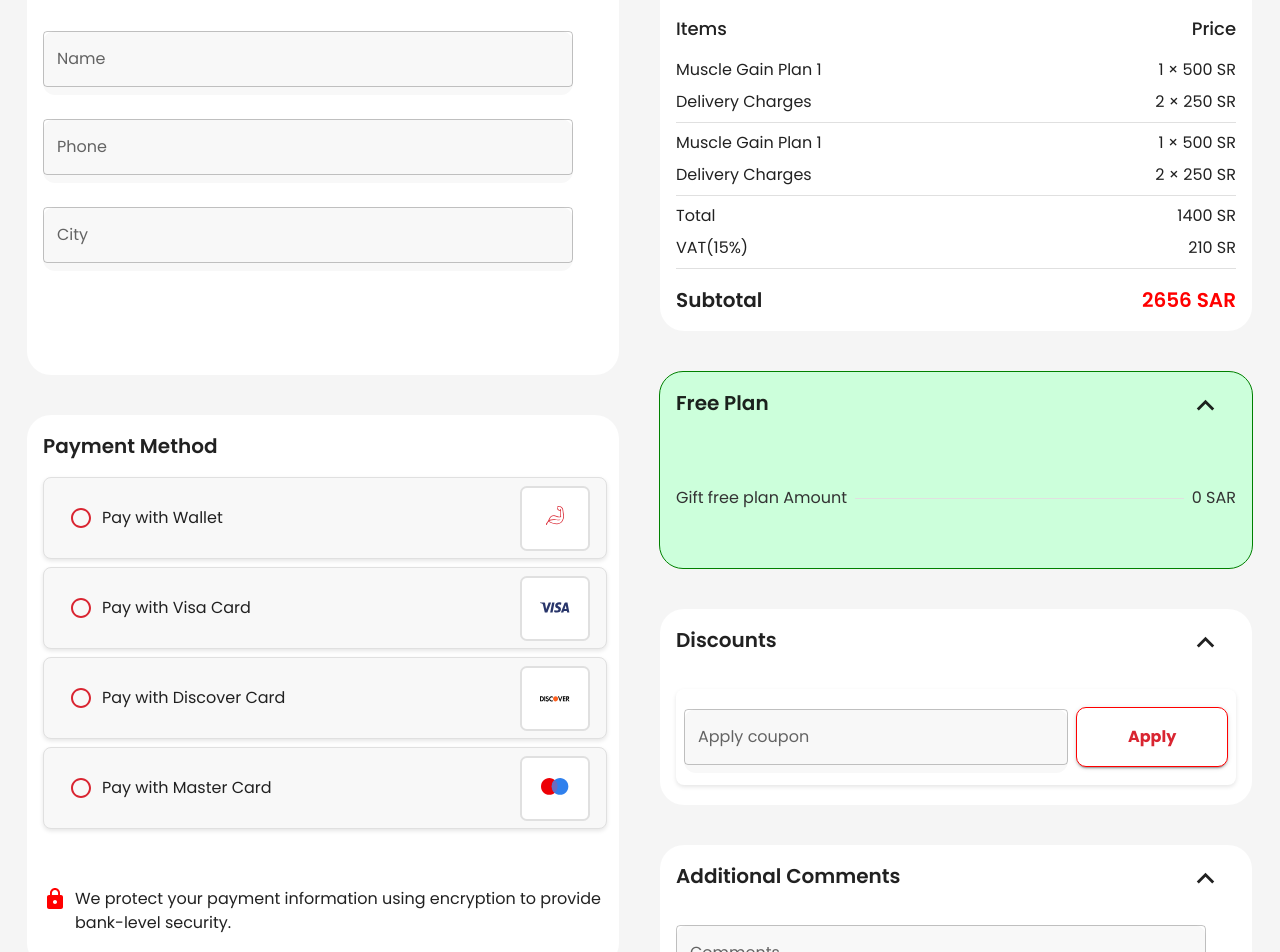
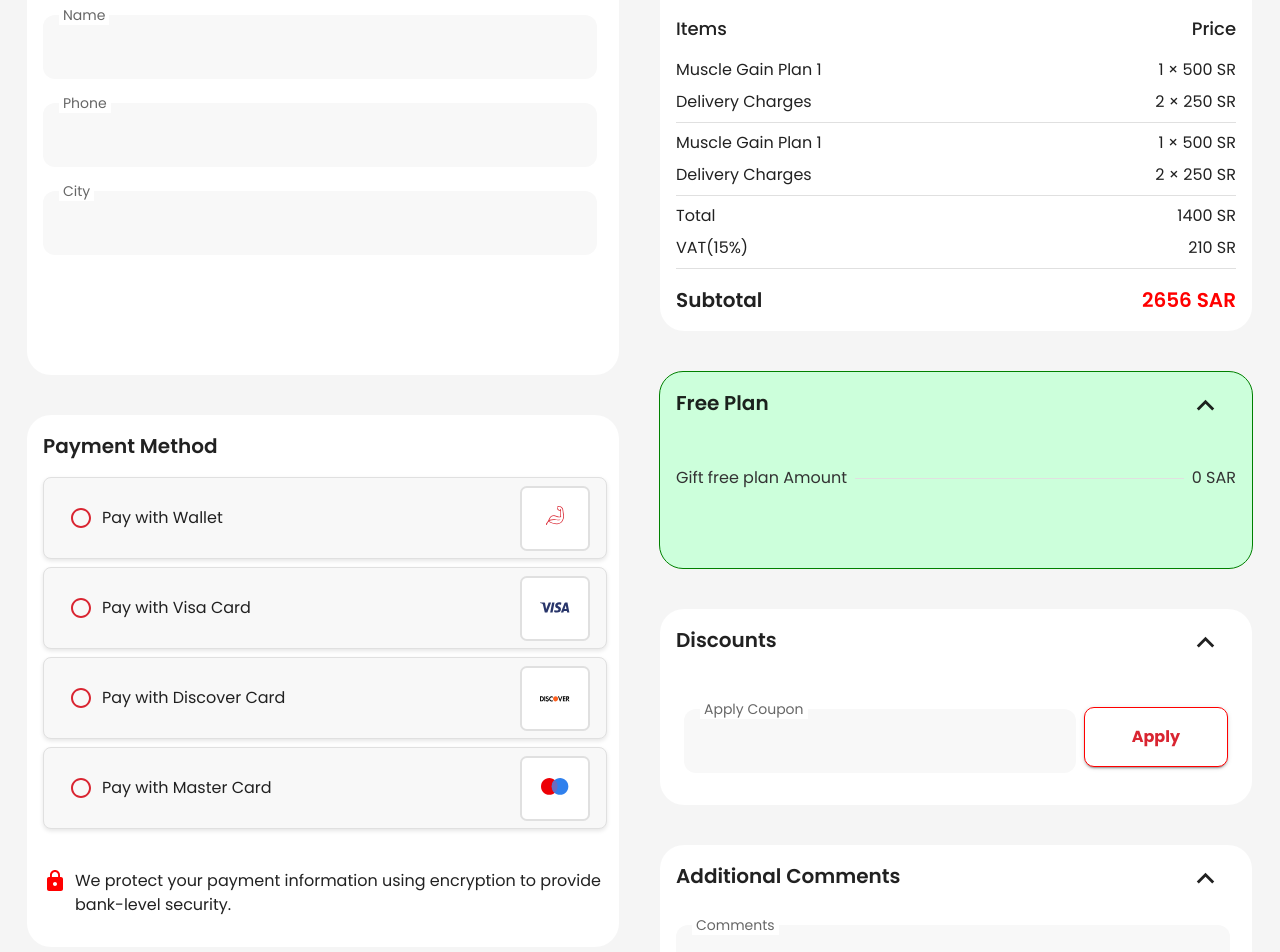
Before and after one commit to Malik-Muhammad-Ali/captainchef, a React (Vite) app: page /checkout in a window 1280 px wide. Shown: the part 280-1232 px from the top of the page. Built offline with nearby package versions, Linux system fonts and the light colour scheme.

Commit message:
updated checkout with textfields and styles

```diff
--- a/src/pages/checkout/Checkout.jsx
+++ b/src/pages/checkout/Checkout.jsx
@@ -13,10 +13,8 @@ import LockIcon from "@mui/icons-material/Lock";
 import CheckoutRightComponent from "../../components/checkoutRightComponent/CheckoutRightComponent";
 import KeyboardArrowUpIcon from "@mui/icons-material/KeyboardArrowUp";
 import KeyboardArrowDownIcon from "@mui/icons-material/KeyboardArrowDown";
-import { useNavigate } from "react-router-dom";
 
 const Checkout = () => {
-  const navigate = useNavigate();
   const [isCollapsed, setIsCollapsed] = useState(false);
 
   const toggleCollapse = () => {
@@ -33,19 +31,9 @@ const Checkout = () => {
     setCollapsedComments(!collapsedComments);
   };
   const [selectedPayment, setSelectedPayment] = useState(null);
-  const [error, setError] = useState(null);
 
   const handleSelection = (paymentMethod) => {
     setSelectedPayment(paymentMethod);
-  };
-
-  const handleNavigation = () => {
-    if (selectedPayment !== null) {
-      setError(null);
-      navigate("/mysubscriptions");
-    } else if (selectedPayment === null) {
-      setError("Please select a payment method");
-    }
   };
 
   const paymentOptions = [
@@ -111,7 +99,7 @@ const Checkout = () => {
               display: "flex",
               alignItems: "center",
               gap: "20px",
-              p: { xs: "10px", sm: "15px", md: "20px" },
+              p: { xs: "15px", sm: "15px", md: "20px" },
             }}
           >
             <IconButton
@@ -122,12 +110,11 @@ const Checkout = () => {
                 width: { xs: "48px", sm: "45px" },
                 height: { xs: "48px", sm: "45px" },
               }}
-              onClick={() => navigate(-1)}
             >
               <ArrowBackIosIcon
                 sx={{
                   color: "#000",
-                  paddingLeft: { xs: "4px", sm: "8px" },
+                  paddingLeft: { xs: "6px", sm: "8px" },
                 }}
               />
             </IconButton>
@@ -207,9 +194,29 @@ const Checkout = () => {
                   </Typography>
                 </Box>
                 <TextField
-                  maxWidth
                   label="Name"
                   margin="normal"
+                  variant="standard"
+                  InputProps={{
+                    disableUnderline: true,
+                  }}
+                  InputLabelProps={{
+                    sx: {
+                      position: "absolute",
+                      top: "-10px",
+                      left: "16px",
+                      fontSize: "14px",
+                      // color: "#757575",
+                      background: "white",
+                      padding: "0 4px",
+                      transform: "translate(0, 0)",
+                      pointerEvents: "none",
+                      "&.Mui-focused": {
+                        color: "grey",
+                      },
+                    },
+                  }}
+                  placeholder="" // Empty placeholder since the label acts as one
                   sx={{
                     width: {
                       lg: "530px",
@@ -218,34 +225,39 @@ const Checkout = () => {
                       xs: "313px",
                     },
                     height: { lg: "64px", md: "64px", sm: "56px", xs: "63px" },
-                    top: "16px",
-                    borderRadius: "12px",
-                    background: "#F8F8F8",
+                    backgroundColor: "#F8F8F8", // Subtle grey background
+                    borderRadius: "12px", // Rounded edges
+                    paddingLeft: "14px", // Spacing inside the input
+                    paddingRight: "10px", // Spacing inside the input
+                    position: "relative", // To keep the label aligned
+                    fontSize: "50px", // Text font size
                   }}
                 />
+
                 <TextField
-                  fullWidth
-                  type="number"
                   label="Phone"
                   margin="normal"
-                  sx={{
-                    width: {
-                      lg: "530px",
-                      md: "450px",
-
-                      sm: "335px",
-                      xs: "313px",
+                  variant="standard"
+                  type="number"
+                  InputProps={{
+                    disableUnderline: true,
+                  }}
+                  InputLabelProps={{
+                    sx: {
+                      position: "absolute",
+                      top: "-10px",
+                      left: "16px",
+                      fontSize: "14px",
+                      background: "white",
+                      padding: "0 4px",
+                      transform: "translate(0, 0)",
+                      pointerEvents: "none",
+                      "&.Mui-focused": {
+                        color: "grey",
+                      },
                     },
-                    height: { lg: "64px", md: "64px", sm: "56px", xs: "63px" },
-                    top: "16px",
-                    borderRadius: "12px",
-                    background: "#F8F8F8",
                   }}
-                />
-                <TextField
-                  fullWidth
-                  label="City"
-                  margin="normal"
+                  placeholder="" // Empty placeholder since the label acts as one
                   sx={{
                     width: {
                       lg: "530px",
@@ -254,9 +266,61 @@ const Checkout = () => {
                       xs: "313px",
                     },
                     height: { lg: "64px", md: "64px", sm: "56px", xs: "63px" },
-                    top: "16px",
-                    borderRadius: "12px",
-                    background: "#F8F8F8",
+                    backgroundColor: "#F8F8F8", // Subtle grey background
+                    borderRadius: "12px", // Rounded edges
+                    paddingLeft: "14px", // Spacing inside the input
+                    paddingRight: "10px", // Spacing inside the input
+                    position: "relative", // To keep the label aligned
+                    fontSize: "16px", // Adjusted font size
+                    "& input::-webkit-outer-spin-button, & input::-webkit-inner-spin-button":
+                      {
+                        WebkitAppearance: "none", // Hides the spinner in Webkit browsers (Chrome, Safari)
+                        margin: 0,
+                      },
+                    "& input[type='number']": {
+                      MozAppearance: "textfield", // Hides the spinner in Firefox
+                    },
+                  }}
+                />
+
+                <TextField
+                  label="City"
+                  margin="normal"
+                  variant="standard"
+                  InputProps={{
+                    disableUnderline: true,
+                  }}
+                  InputLabelProps={{
+                    sx: {
+                      position: "absolute",
+                      top: "-10px",
+                      left: "16px",
+                      fontSize: "14px",
+                      // color: "#757575",
+                      background: "white",
+                      padding: "0 4px",
+                      transform: "translate(0, 0)",
+                      pointerEvents: "none",
+                      "&.Mui-focused": {
+                        color: "grey",
+                      },
+                    },
+                  }}
+                  placeholder="" // Empty placeholder since the label acts as one
+                  sx={{
+                    width: {
+                      lg: "530px",
+                      md: "450px",
+                      sm: "335px",
+                      xs: "313px",
+                    },
+                    height: { lg: "64px", md: "64px", sm: "56px", xs: "63px" },
+                    backgroundColor: "#F8F8F8", // Subtle grey background
+                    borderRadius: "12px", // Rounded edges
+                    paddingLeft: "14px", // Spacing inside the input
+                    paddingRight: "10px", // Spacing inside the input
+                    position: "relative", // To keep the label aligned
+                    fontSize: "50px", // Text font size
                   }}
                 />
               </Box>
@@ -268,7 +332,7 @@ const Checkout = () => {
               sx={{
                 padding: "16px",
                 width: { lg: "560px", md: "480px", sm: "370px", xs: "345px" },
-                height: "520px",
+                height: "500px",
                 margin: "0 auto",
                 borderRadius: "24px",
               }}
@@ -335,25 +399,18 @@ const Checkout = () => {
                         height: { sm: "45px" },
                       }}
                     >
-                      <span dangerouslySetInnerHTML={{ __html: option.img }} />
+                      <span
+                        dangerouslySetInnerHTML={{ __html: option.img }}
+                        // style={{ marginLeft: "8px" }}
+                      />
                     </Box>
                   </Box>
                 ))}
 
-                <p
-                  style={{
-                    textAlign: "center",
-                    color: "red",
-                    fontSize: "18px",
-                    fontWeight: "500",
-                  }}
-                >
-                  {error}
-                </p>
-
                 <Box
                   sx={{
                     display: "flex",
+                    // alignItems: "center",
                     paddingTop: "40px",
                   }}
                 >
@@ -419,9 +476,9 @@ const Checkout = () => {
                   sx={{
                     width: "48px",
                     height: "48px",
-                    cursor: "pointer",
+                    cursor: "pointer", // Add cursor pointer for better UX
                   }}
-                  onClick={toggleCollapse}
+                  onClick={toggleCollapse} // Add toggle logic
                 >
                   {isCollapsed ? (
                     <KeyboardArrowDownIcon sx={{ fontSize: "35px" }} />
@@ -430,12 +487,12 @@ const Checkout = () => {
                   )}
                 </Box>
               </Box>
-              {!isCollapsed && (
+              {!isCollapsed && ( // Conditionally render this content
                 <Box
                   sx={{
                     display: "flex",
                     alignItems: "center",
-                    mt: "50px",
+                    mt: "30px",
                     width: "100%",
                   }}
                 >
@@ -475,7 +532,7 @@ const Checkout = () => {
               sx={{
                 padding: "16px",
                 width: { lg: "560px", md: "480px", sm: "331px", xs: "345px" },
-                height: isCollapsed1 ? "auto" : "164px",
+                height: isCollapsed1 ? "auto" : "164px", // Adjust height dynamically
                 margin: "0 auto",
                 borderRadius: "24px",
                 gap: "40px",
@@ -505,9 +562,9 @@ const Checkout = () => {
                   sx={{
                     width: "48px",
                     height: "48px",
-                    cursor: "pointer",
+                    cursor: "pointer", // Add cursor pointer for better UX
                   }}
-                  onClick={toggleCollapse1}
+                  onClick={toggleCollapse1} // Toggle logic
                 >
                   {isCollapsed1 ? (
                     <KeyboardArrowDownIcon sx={{ fontSize: "35px" }} />
@@ -516,7 +573,7 @@ const Checkout = () => {
                   )}
                 </Box>
               </Box>
-              {!isCollapsed1 && (
+              {!isCollapsed1 && ( // Conditionally render this content
                 <Box
                   sx={{
                     height: "80px",
@@ -525,26 +582,57 @@ const Checkout = () => {
                     backgroundColor: "white",
                     borderRadius: "8px",
                     padding: "8px",
-                    boxShadow: "0 2px 4px rgba(0, 0, 0, 0.1)",
-                    mt: "16px",
+                    // boxShadow: "0 2px 4px rgba(0, 0, 0, 0.1)",
+                    mt: "16px", // Add margin top for spacing
                   }}
                 >
                   <TextField
-                    fullWidth
-                    label="Apply coupon"
+                    label="Apply Coupon"
                     margin="normal"
+                    variant="standard"
+                    InputProps={{
+                      disableUnderline: true, // Removes underline/border
+                    }}
+                    InputLabelProps={{
+                      sx: {
+                        position: "absolute",
+                        top: "-10px", // Label positioned slightly above the field
+                        left: "16px", // Aligned slightly to the right
+                        fontSize: "14px", // Small, clean font size
+                        background: "white", // Matches the input field background
+                        padding: "0 4px", // Adds spacing around the label
+                        transform: "translate(0, 0)", // Ensures no extra shifting
+                        pointerEvents: "none", // Prevents interaction with the label
+                        "&.Mui-focused": {
+                          color: "grey", // Label color remains consistent
+                        },
+                      },
+                    }}
+                    placeholder="" // No placeholder since the label acts as one
                     sx={{
                       width: {
-                        lg: "519px",
-                        md: "519px",
-                        sm: "195px",
-                        xs: "217px",
+                        lg: "530px",
+                        md: "450px",
+                        sm: "335px",
+                        xs: "313px",
                       },
-                      height: "64px",
-                      borderRadius: "12px",
-                      background: "#F8F8F8",
+                      height: {
+                        lg: "64px",
+                        md: "64px",
+                        sm: "56px",
+                        xs: "63px",
+                      },
+                      backgroundColor: "#F8F8F8", // Subtle grey background
+                      borderRadius: "12px", // Smooth rounded edges
+                      paddingLeft: "14px", // Spacing inside the input field
+                      paddingRight: "10px", // Spacing inside the input field
+                      fontSize: "16px", // Adjusted text font size
+                      display: "flex",
+                      // alignItems: "center", // Centers text vertically
+                      position: "relative", // To keep the label aligned
                     }}
                   />
+
                   <Button
                     variant="contained"
                     sx={{
@@ -594,7 +682,7 @@ const Checkout = () => {
                   sx={{
                     fontSize: "20px",
                     fontWeight: "600",
-                    mb: "8px",
+                    mb: "8px", // Add space below the heading
                   }}
                 >
                   Additional Comments
@@ -618,31 +706,53 @@ const Checkout = () => {
                 <Box
                   sx={{
                     mt: "0px",
-                    width: "100%",
+                    width: "100%", // Ensures full width
                   }}
                 >
                   <TextField
-                    fullWidth
                     label="Comments"
                     margin="normal"
+                    variant="standard"
                     multiline
-                    minRows={3}
-                    maxRows={4}
+                    rows={3} // Initial rows to display
+                    InputProps={{
+                      disableUnderline: true, // Removes underline/border
+                    }}
+                    InputLabelProps={{
+                      sx: {
+                        position: "absolute",
+                        top: "-10px",
+                        left: "16px",
+                        fontSize: "14px",
+                        background: "white", // Matches input field background
+                        padding: "0 4px",
+                        transform: "translate(0, 0)", // No extra shifts
+                        pointerEvents: "none", // Prevent interaction
+                        "&.Mui-focused": {
+                          color: "grey", // Label color on focus
+                        },
+                      },
+                    }}
+                    placeholder="" // Empty placeholder since the label acts as one
                     sx={{
                       width: {
                         lg: "530px",
-                        md: "400px",
-                        sm: "290px",
+                        md: "450px",
+                        sm: "335px",
                         xs: "313px",
                       },
-                      borderRadius: "12px",
-                      background: "#F8F8F8",
-                      "& .MuiOutlinedInput-root": {
-                        padding: "8px",
+                      minHeight: {
+                        lg: "64px",
+                        md: "64px",
+                        sm: "56px",
+                        xs: "63px",
                       },
-                      "& .MuiInputLabel-root": {
-                        fontSize: "16px",
-                      },
+                      backgroundColor: "#F8F8F8", // Subtle grey background
+                      borderRadius: "12px", // Rounded edges
+                      paddingLeft: "14px", // Spacing inside the input
+                      paddingRight: "10px", // Spacing inside the input
+                      position: "relative", // To keep the label aligned
+                      fontSize: "16px", // Text font size
                     }}
                   />
                 </Box>
@@ -668,7 +778,6 @@ const Checkout = () => {
               fontSize: "22px",
               fontWeight: "400",
             }}
-            onClick={() => handleNavigation()}
           >
             Pay bill now
           </Button>
```
